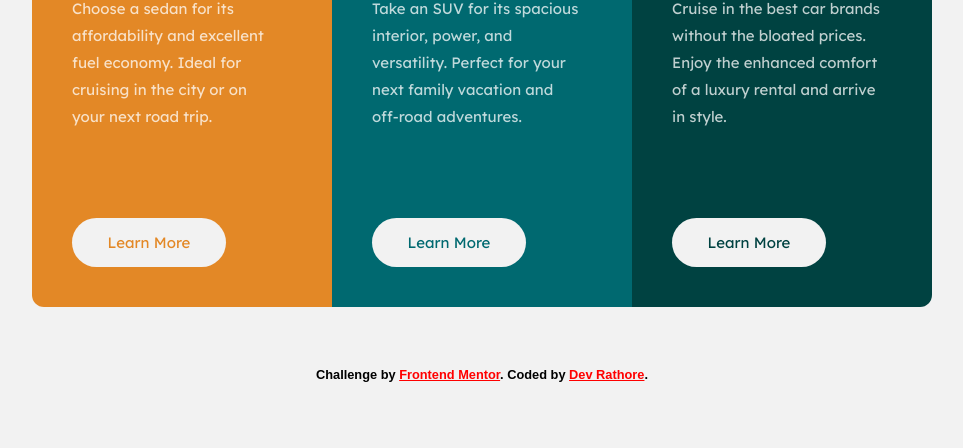
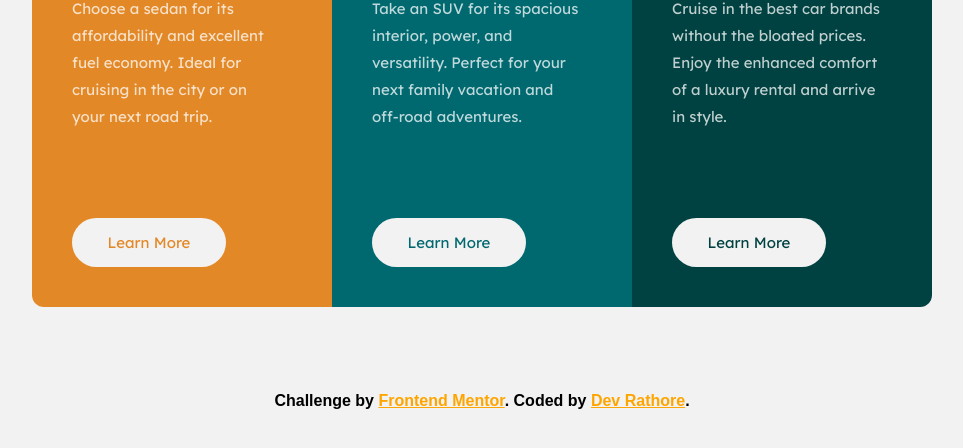
Before and after one commit to GitHub-dev12345/3-column-preview-card-component-challenge-hub, a plain HTML site: page index.html in a window 1280 px wide. Shown: the part 298-746 px from the top of the page, without its empty margins (158-1121 px from the left). Drawn offline with Linux system fonts and the light colour scheme.

Commit message:
Update the footer text COlor

```diff
--- a/style.css
+++ b/style.css
@@ -139,16 +139,16 @@ body{
 /* Footer Design Css Code */
 footer{
     text-align: center;
-    font-size: 0.8rem;
+    font-size: 1rem;
     font-weight: 900;
     font-family: Arial, Helvetica, sans-serif;
     padding: 20px;
-    margin-top: 15px;
+    margin-top: 40px;
 }
 
 /* Footer anchor tag Design CSS Code */
 footer a{
-    color: red;
+    color: orange;
     cursor: pointer;
 }
 
```
